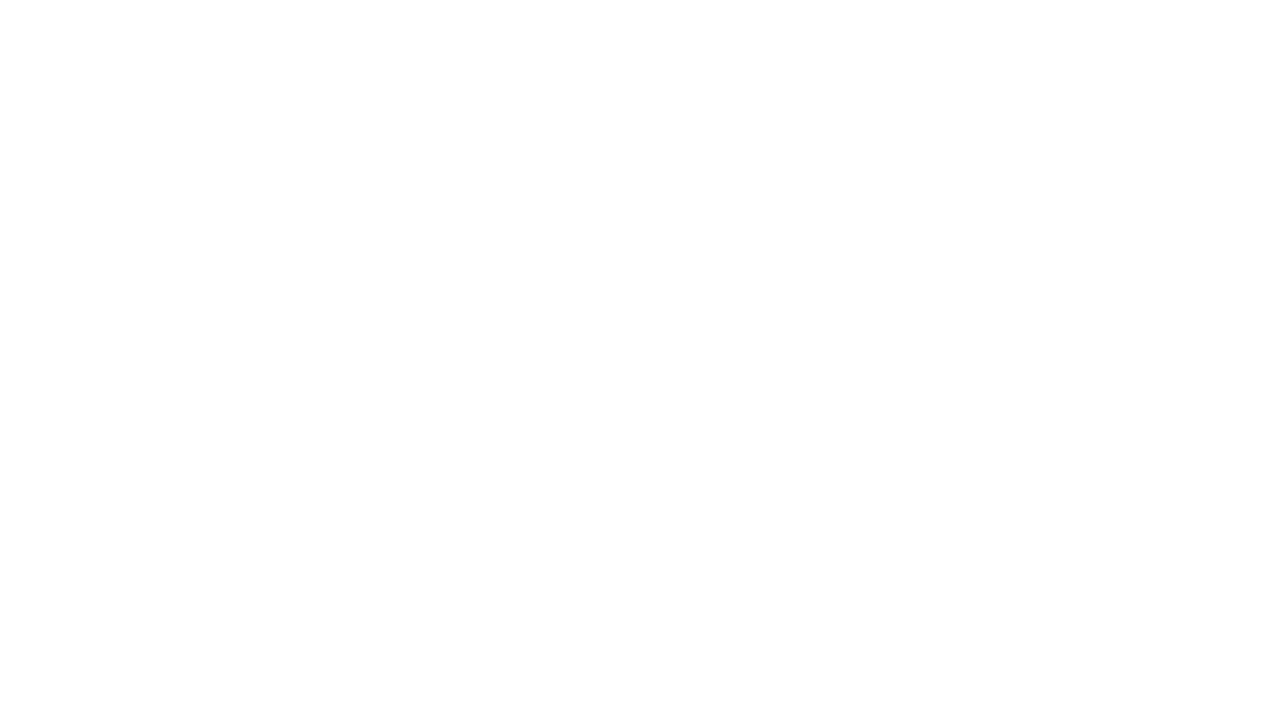
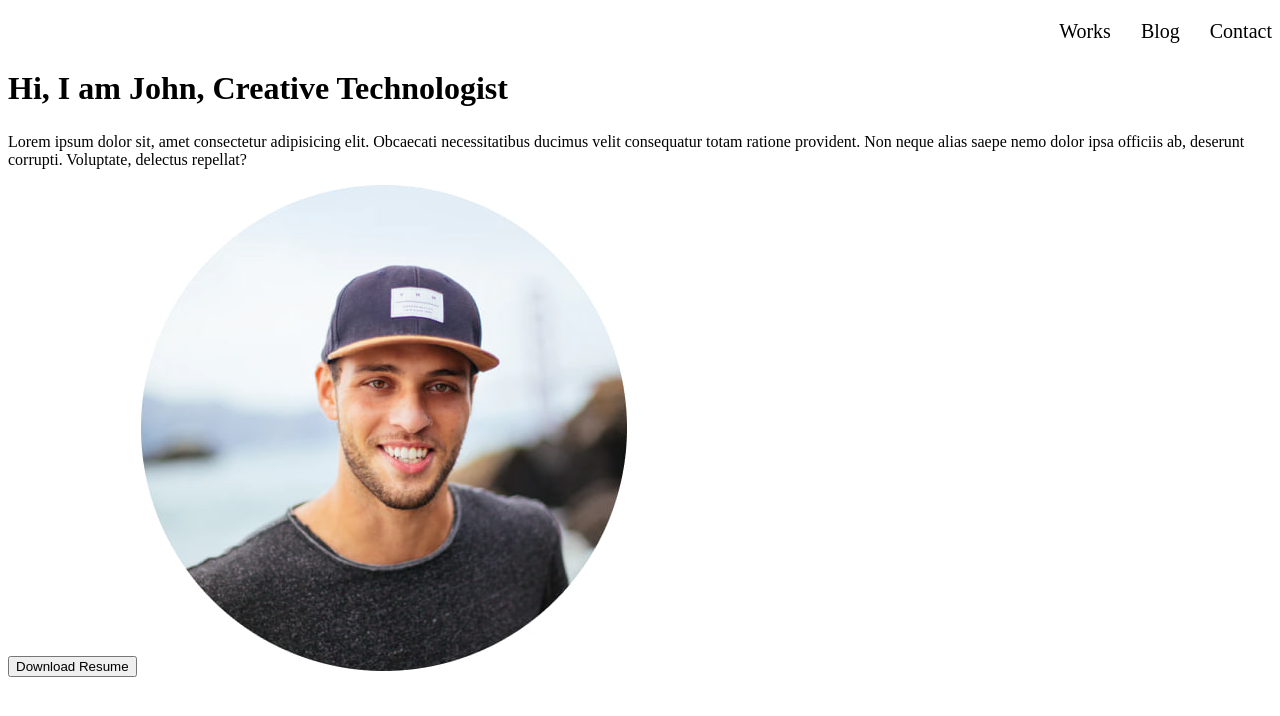
Before and after one commit to VadBull/frontend, a plain HTML site: page index.html in a window 1280 px wide. Drawn offline with Linux system fonts and the light colour scheme.

Commit message:
savepoint

```diff
--- /dev/null
+++ b/css/style.css
@@ -0,0 +1,30 @@
+.header {
+    background: white;
+}
+
+.navigation {
+    margin-top: 20px;
+    width: fit-content;
+    margin-left: auto;
+}
+
+.menu {
+    display: flex;
+    gap: 30px;
+}
+
+.menu_link {
+    color: black;
+    font-size: 20px;
+    font-weight: 400;
+    list-style-type: none;
+}
+
+.menu_link a {
+    color: black;
+    text-decoration: none;
+}
+
+h1 {
+    font-size: 2rem;
+}
--- a/index.html
+++ b/index.html
@@ -1,11 +1,36 @@
 <!DOCTYPE html>
 <html lang="en">
+
 <head>
-    <meta charset="UTF-8">
-    <meta name="viewport" content="width=device-width, initial-scale=1.0">
+    <meta charset="UTF-8"/>
+    <meta name="viewport" content="width=device-width, initial-scale=1.0" />
+    <link rel="stylesheet" href="/css/style.css" />
     <title>Document</title>
 </head>
+
 <body>
+    <header class="header">
+        <nav class="navigation">
+            <ul class="menu">
+                <li class="menu_link"><a href="#">Works</a></li>
+                <li class="menu_link"><a href="#">Blog</a></li>
+                <li class="menu_link"><a href="#">Contact</a></li>
+            </ul>
+        </nav>
+    </header>
+    <main>
+        <section>
+            <div>
+                <h1>Hi, I am John, Creative Technologist</h1>
+                <p>Lorem ipsum dolor sit, amet consectetur adipisicing elit. Obcaecati necessitatibus ducimus velit
+                    consequatur totam ratione provident. Non neque alias saepe nemo dolor ipsa officiis ab, deserunt
+                    corrupti. Voluptate, delectus repellat?</p>
+                <button>Download Resume</button>
+                <img src="photo_2025-11-19_19-20-50.jpg" alt="person avatar">
+            </div>
+        </section>
+    </main>
 
 </body>
+
 </html>
--- a/style.css
+++ /dev/null
@@ -1,78 +0,0 @@
-header {
-    margin-bottom: 12px;
-}
-
-nav {
-    margin-left: 2px;
-}
-
-nav ul {
-    list-style: none;
-    display: flex;
-    flex-wrap: wrap;
-    gap: 8px;
-}
-
-nav li {
-    background-color: #2563eb;
-    border-radius: 10px;
-    padding: 6px 14px;
-}
-
-/* Ссылки: жирные, sans-serif, верхний регистр, белый цвет */
-nav a {
-    display: block;
-    font-family: system-ui, -apple-system, BlinkMacSystemFont, "Segoe UI", sans-serif;
-    font-weight: 700;
-    text-transform: uppercase;
-    color: #ffffff;
-    text-decoration: none;
-}
-
-nav a:hover {
-    opacity: 0.7;
-}
-
-body {
-    font-family: "Inter", system-ui, -apple-system, BlinkMacSystemFont, "Segoe UI", sans-serif;
-    line-height: 1.6;
-    color: #222222;
-    background-color: #ffffff;
-}
-
-body h1 {
-    font-size: 2.2rem;
-}
-
-main {
-    display: block;
-}
-
-main img {
-    width: 50%;
-    object-fit: cover;
-    object-position: 50% 50%;
-
-    clip-path: inset(20% 20% 20% 20%);
-}
-
-.mytextblock {
-        line-height: 1.0;
-    color: #d62222;
-    background-color: #ffffff;
-}
-
-#contacts {
-    margin-top: 12px;
-    padding: 10px 10px 10px;
-    background-color: "#ffffff";
-    border-radius: 6px;
-    border-left: 4px solid #3b82f6;
-    box-shadow: 1px 1px 4 px rgba(0, 0, 0, 0.04);
-}
-
-footer hr {
-    width: 80%;
-    margin-left: 0;
-    color: #000;
-}
```
Also changed, not shown: c316adc465a80990af3a0075303343f0d615c92a.png (added), photo_2025-11-19_19-20-50.jpg (added).
